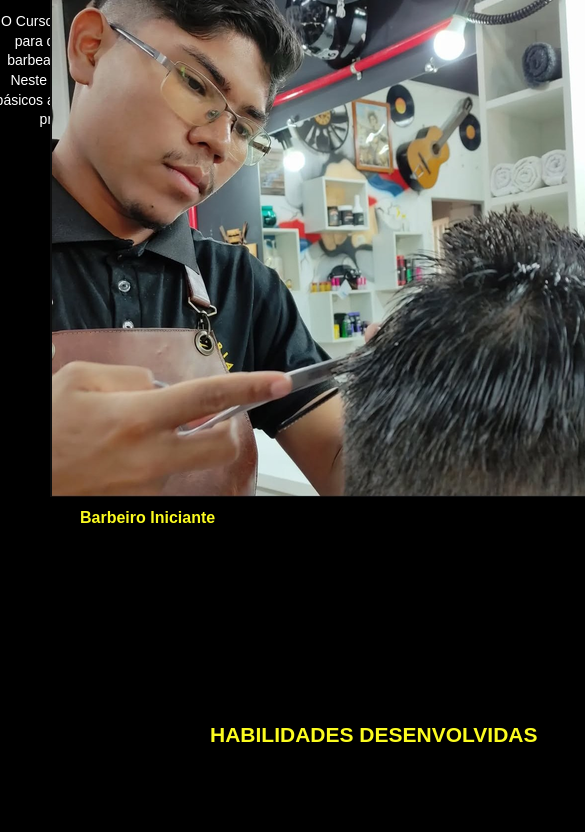
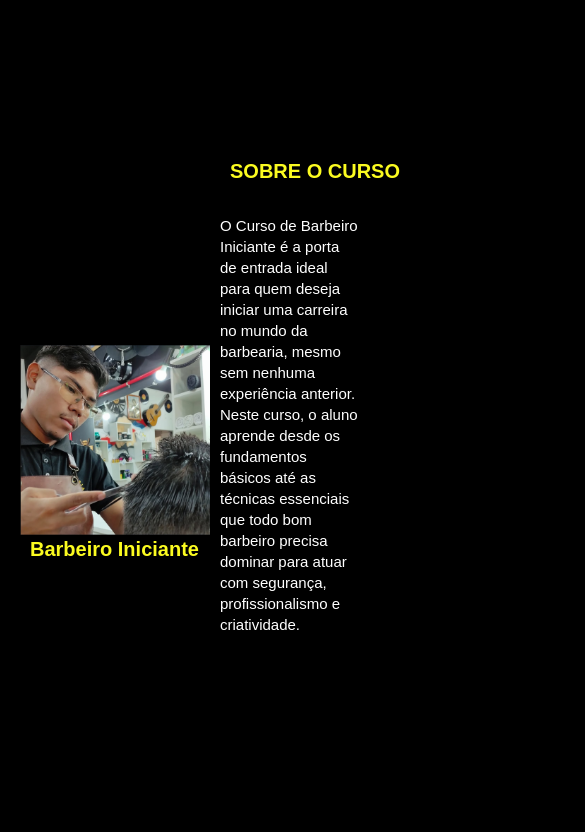
Before and after one commit to lucassilveira2008/LK, a plain HTML site: page index.html in a window 390 px wide. Shown: the part 81-913 px from the top of the page, 585 px wide, since content can reach past the window. Drawn offline with Linux system fonts and the light colour scheme.

Commit message:
Update style.css

```diff
--- a/style.css
+++ b/style.css
@@ -37,8 +37,6 @@ header a {
 
 header a:hover {
     color: #fbfb20;
-    transform: scale(1.2);
-    transition: all 0.5s ease;
 }
 
 
@@ -137,6 +135,7 @@ footer {
   padding: 30px;
 }
 
+
 @media (max-width: 767px) {
   header {
     width: auto;
@@ -157,8 +156,7 @@ footer {
     font-size: 15px;
   }
 
-
-.sobrecurso{
+.sobrecurso {
     position: relative;
     bottom: 40px;
     right: 650px;
@@ -167,7 +165,8 @@ footer {
 
 
 }
-    .textcurso{
+
+.textcurso {
     display: flex;
     font-size: 15px;
     padding-left: 370px;
@@ -178,28 +177,32 @@ footer {
 
 
 }
-.imgtext{
+
+.imgtext {
     width: 250px;
     height: 250px;
     position: relative;
     left: 50px;
 }
-.barinicio{
+
+.barinicio {
     font-size: 20px;
     position: relative;
     left: 80px;
 }
-.habdesen{
+
+.habdesen {
     white-space: nowrap;
     font-size: 15px;
     position: relative;
     left: 110px;
 }
-.lista{
+
+.lista {
     font-size: 22px;
 }
+
 }
-
 
 @media (max-width: 467px) {
   header {
@@ -225,37 +228,38 @@ footer {
     font-size: 8px;
     padding: 8px 0;
   }
-@media (max-width: 467px) {
+    .sobrecurso {
+        right: 870px;
+        font-size: 20px;
+    }
+
     .textcurso {
-        font-size: 14px;
-        padding: 0 15px;
-        text-align: center;
-  }
-  .sobrecurso {
-        font-size: 18px;
-        text-align: center;
-        margin: 0 auto;
+        font-size: 15px;
+        padding-left: 250px;
+        left: -30px;
     }
 
     .imgtext {
-        width: 200px;
-        height: auto;
+        width: 190px;
+        height: 190px;
+        left: 20px;
+        bottom: 300px;
     }
 
     .barinicio {
-        font-size: 16px;
-        text-align: center;
+        font-size: 20px;
+        bottom: 300px;
+        left: 30px;
     }
 
     .habdesen {
-        font-size: 14px;
-        text-align: center;
+        font-size: 15px;
+        position: relative;
+        left: -40px;
     }
 
     .lista {
-        font-size: 18px;
-        padding-left: 20px;
+        font-size: 15px;
+
     }
 }
-
-}
```
Lines whose indentation alone changed are shown as unchanged.
